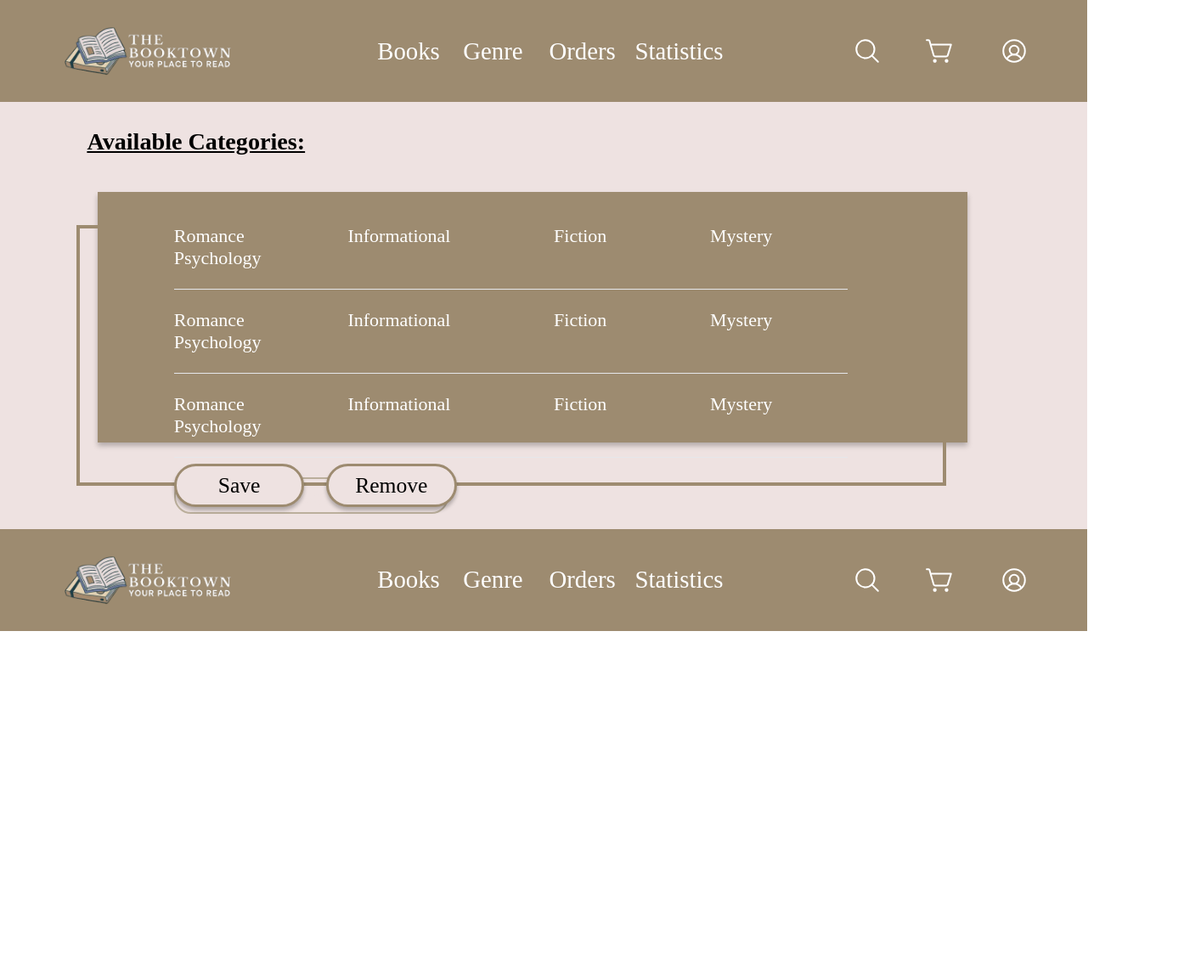
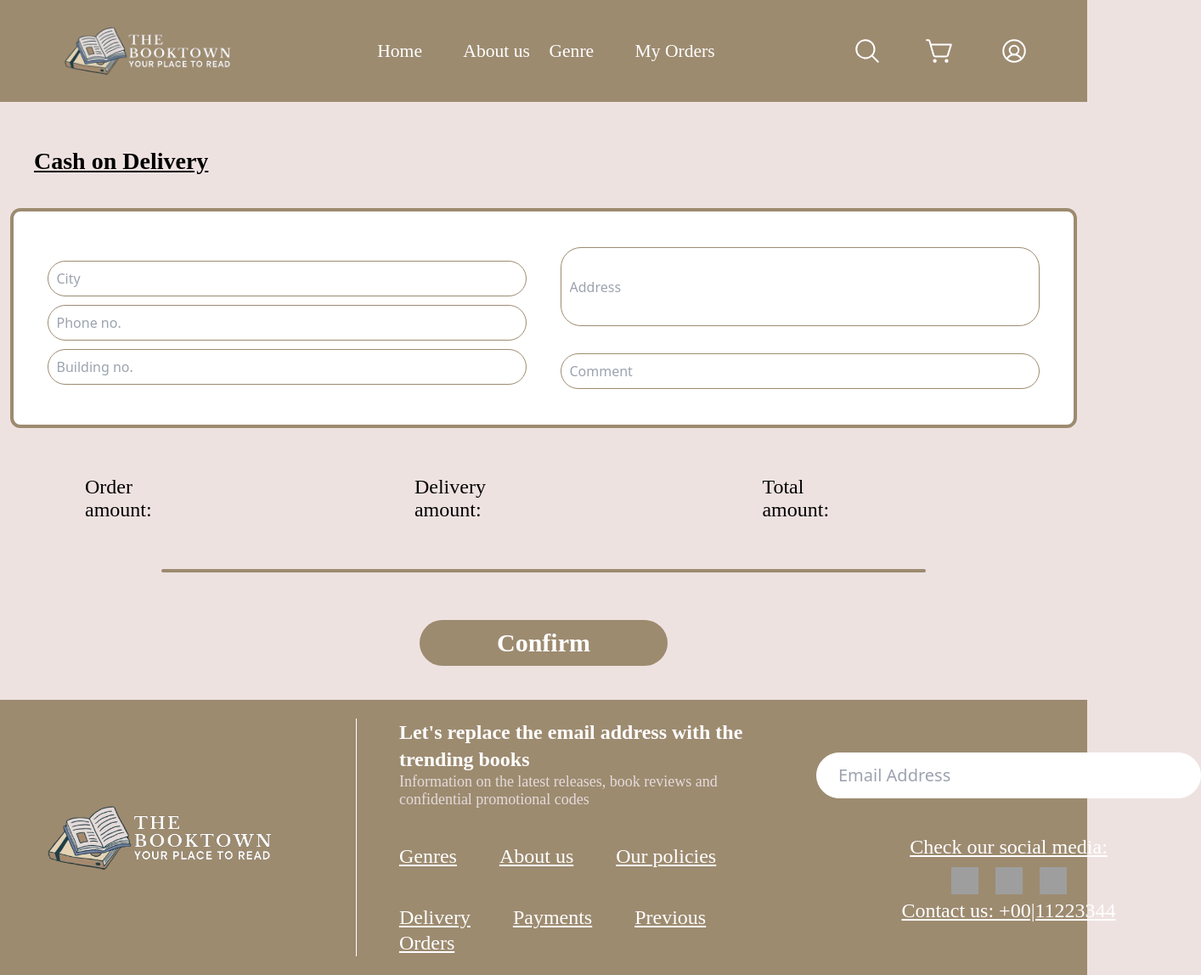
Before and after one commit to MohamedWael3011/book-store, a React (Vite) app: page / in a window 1280 px wide. Shown: the whole page at 85% size, 1414 px wide, since content can reach past the window. Before the commit the page ends 800 px from the top, so only its background shows below. Built offline with nearby package versions, Linux system fonts and the light colour scheme; grey boxes are pictures that could not be loaded.

Commit message:
Add files via upload

```diff
--- a/src/App.jsx
+++ b/src/App.jsx
@@ -5,6 +5,9 @@ import {Routes, Route} from 'react-router-dom'
 import BookTest from "./components/Home/BookTest.jsx"
 import AddGenre from "./components/AdminGenre_save/AddGenre.jsx"
 import Navbaradmin from "./components/NavAndFooter/NavAdmin.jsx"
+import Footer from "./components/NavAndFooter/Footer.jsx"
+import DeliveryForm from "./components/Delivery/DeliveryForm.jsx"
+
 function App() {
 
   return (
@@ -14,7 +17,9 @@ function App() {
       <Route path="/register" element={<Signup/>}/>
     </Routes>
     <div>
-        <AddGenre/>
+    <Navbar/>
+        <DeliveryForm/>
+        <Footer/>
       </div></>
   )
 
```
